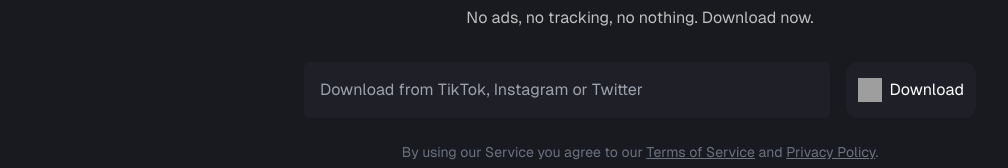
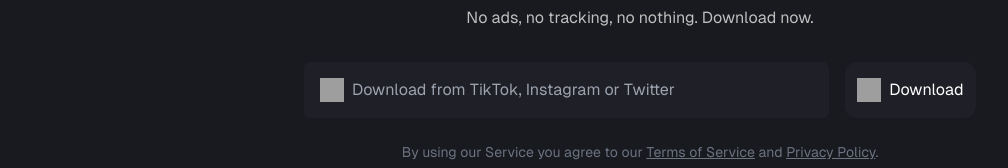
Before and after one commit to BurakYs/VidGet, a SvelteKit app in the folder client/: page / in a window 1280 px wide. Shown: the part 368-536 px from the top of the page, without its empty margins (0-1008 px from the left). Built offline with nearby package versions, Linux system fonts and the light colour scheme; grey boxes are pictures that could not be loaded.

Commit message:
Add search icon

```diff
--- a/client/src/routes/+page.svelte
+++ b/client/src/routes/+page.svelte
@@ -32,13 +32,20 @@
     <h1 class="text-5xl font-semibold mb-2">Start Downloading</h1>
     <p class="mb-8 text-secondary-text">No ads, no tracking, no nothing. Download now.</p>
     <div class="flex flex-col md:flex-row items-center w-full max-w-2xl mb-6 space-y-4 md:space-y-0">
+        <div class="relative w-full md:mr-4">
+            <img
+                    src="{config.cdnUrl}/search.svg"
+                    alt="Search icon"
+                    class="absolute left-4 top-1/2 transform -translate-y-1/2 w-6 h-6"
+            />
             <input
                     type="text"
                     bind:value={url}
                     on:keydown={(e) => e.key === 'Enter' && download()}
                     placeholder="Download from TikTok, Instagram or Twitter"
-                class="p-4 rounded-md w-full md:mr-4 bg-secondary outline-none"
+                    class="p-4 pl-12 rounded-md w-full bg-secondary outline-none"
             />
+        </div>
         <button
                 class="bg-secondary text-white p-4 px-6 rounded-xl flex items-center justify-center space-x-2 transition-opacity duration-500"
                 on:click={download}
```
Lines whose indentation alone changed are shown as unchanged.
